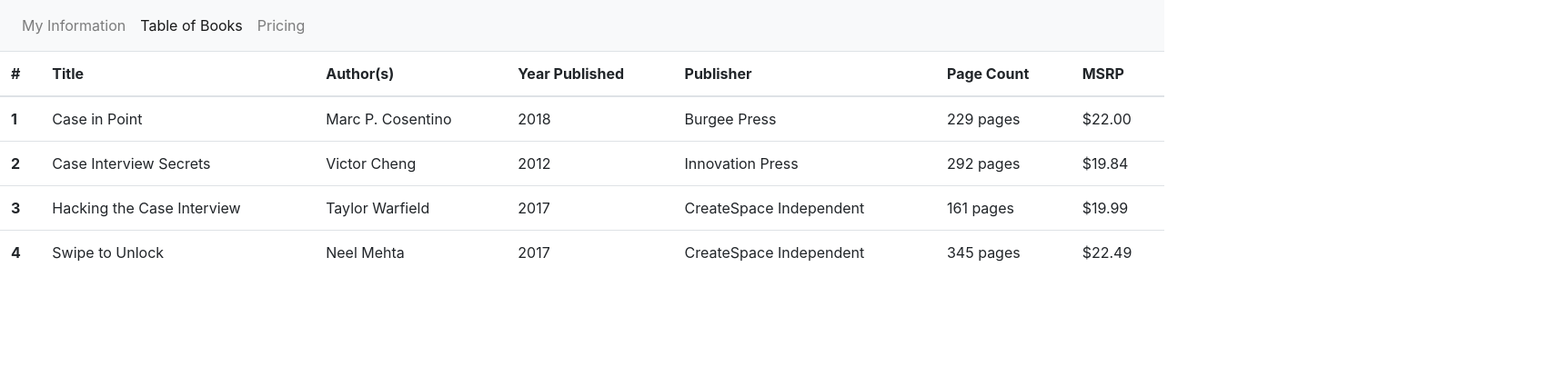
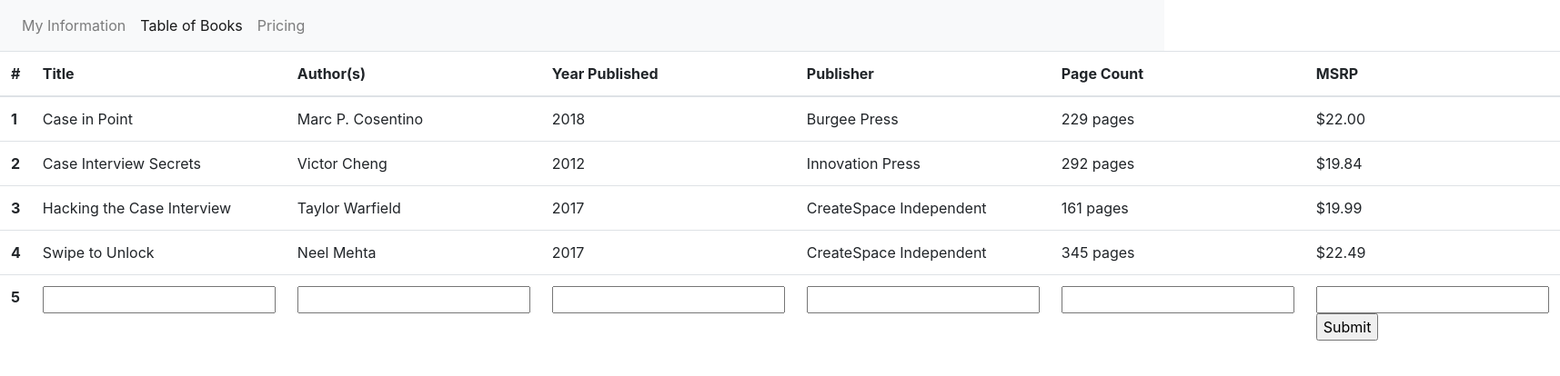
Before and after one commit to iu-msis/basic-html-zxcv5853, a plain HTML site: page public/Table_of_Books.html in a window 1280 px wide. Shown: the whole page at 91% size, 1715 px wide, since content can reach past the window. Drawn offline with nearby package versions, Linux system fonts and the light colour scheme.

Commit message:
Update Table_of_Books.html
Added Form to the table in Table_of_Books.html

```diff
--- a/public/Table_of_Books.html
+++ b/public/Table_of_Books.html
@@ -15,6 +15,8 @@
 </head>
 <body>
   <table class="table">
+    <FORM METHOD="POST" ACTION="http://example.com/something.php">
+
     <thead>
       <tr>
         <th scope="col">#</th>
@@ -24,6 +26,7 @@
         <th scope="col">Publisher</th>
         <th scope="col">Page Count</th>
         <th scope="col">MSRP</th>
+
       </tr>
     </thead>
     <tbody>
@@ -63,7 +66,24 @@
         <td>345 pages</td>
         <td>$22.49</td>
       </tr>
+
+      <tr>
+        <th scope="row">5</th>
+        <td><input type="TEXT" </td>
+        <td><input type="TEXT" </td>
+        <td><input type="TEXT" </td>
+        <td><input type="TEXT" </td>
+        <td><input type="TEXT" </td>
+        <td><input type="TEXT" </td>
+        <INPUT TYPE="SUBMIT" VALUE="Submit">
+
+      </tr>
+
+</form>
+
+
     </tbody>
   </table>
+
 </body>
 </html>
```
